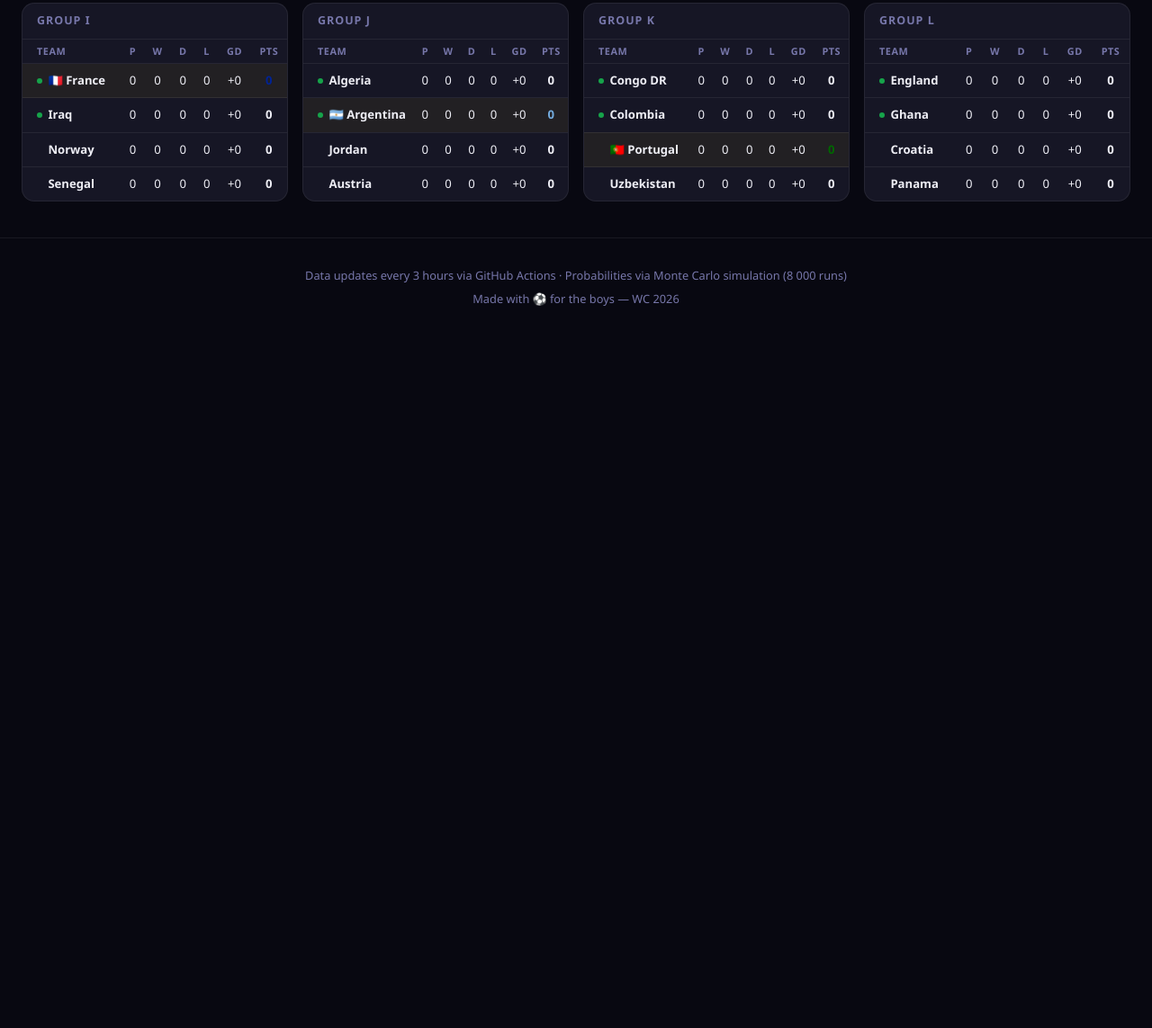
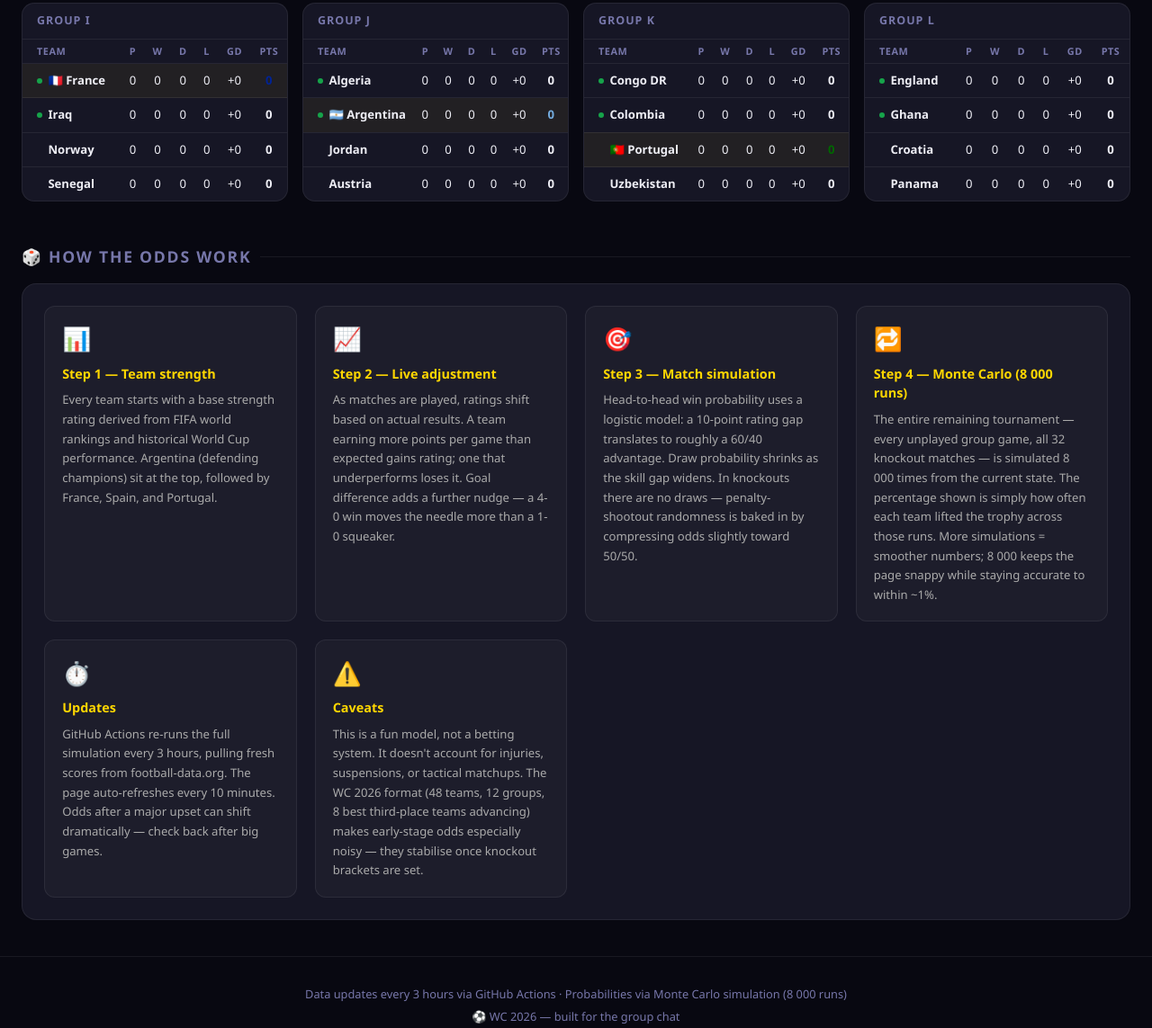
Before and after one commit to dhruv-dj/wc2026-tracker, a plain HTML site: page index.html in a window 1280 px wide. Shown: the part 2188-3331 px from the top of the page at 90% size. Before the commit the page ends 2562 px from the top, so only its background shows below. Drawn offline with Linux system fonts and the light colour scheme.

Commit message:
feat: full names, odds methodology section, updated footer

```diff
--- a/index.html
+++ b/index.html
@@ -390,6 +390,37 @@
       50% { opacity: 0.3; }
     }
 
+    /* ── Methodology ─────────────────────────────────────────────────── */
+    .methodology-card {
+      background: var(--card);
+      border: 1px solid var(--border);
+      border-radius: 16px;
+      padding: 1.5rem;
+    }
+    .meth-grid {
+      display: grid;
+      grid-template-columns: repeat(auto-fill, minmax(260px, 1fr));
+      gap: 1.25rem;
+    }
+    .meth-block {
+      background: rgba(255,255,255,0.03);
+      border: 1px solid var(--border);
+      border-radius: 12px;
+      padding: 1.1rem 1.2rem;
+    }
+    .meth-icon { font-size: 1.6rem; margin-bottom: 0.5rem; }
+    .meth-block h3 {
+      font-size: 0.9rem;
+      font-weight: 700;
+      margin-bottom: 0.5rem;
+      color: var(--gold);
+    }
+    .meth-block p {
+      font-size: 0.82rem;
+      color: #aaa;
+      line-height: 1.65;
+    }
+
     @media (max-width: 480px) {
       .lb-item { flex-wrap: wrap; }
       .lb-probs { text-align: left; width: 100%; padding-left: 4.2rem; }
@@ -438,21 +469,67 @@
   <div class="groups-grid" id="groups-grid"></div>
 </section>
 
+<!-- ── How odds are calculated ───────────────────────────────────────────── -->
+<section class="section" id="methodology-section">
+  <h2 class="section-title">🎲 How the odds work</h2>
+  <div class="methodology-card">
+    <div class="meth-grid">
+
+      <div class="meth-block">
+        <div class="meth-icon">📊</div>
+        <h3>Step 1 — Team strength</h3>
+        <p>Every team starts with a base strength rating derived from FIFA world rankings and historical World Cup performance. Argentina (defending champions) sit at the top, followed by France, Spain, and Portugal.</p>
+      </div>
+
+      <div class="meth-block">
+        <div class="meth-icon">📈</div>
+        <h3>Step 2 — Live adjustment</h3>
+        <p>As matches are played, ratings shift based on actual results. A team earning more points per game than expected gains rating; one that underperforms loses it. Goal difference adds a further nudge — a 4-0 win moves the needle more than a 1-0 squeaker.</p>
+      </div>
+
+      <div class="meth-block">
+        <div class="meth-icon">🎯</div>
+        <h3>Step 3 — Match simulation</h3>
+        <p>Head-to-head win probability uses a logistic model: a 10-point rating gap translates to roughly a 60/40 advantage. Draw probability shrinks as the skill gap widens. In knockouts there are no draws — penalty-shootout randomness is baked in by compressing odds slightly toward 50/50.</p>
+      </div>
+
+      <div class="meth-block">
+        <div class="meth-icon">🔁</div>
+        <h3>Step 4 — Monte Carlo (8 000 runs)</h3>
+        <p>The entire remaining tournament — every unplayed group game, all 32 knockout matches — is simulated 8 000 times from the current state. The percentage shown is simply how often each team lifted the trophy across those runs. More simulations = smoother numbers; 8 000 keeps the page snappy while staying accurate to within ~1%.</p>
+      </div>
+
+      <div class="meth-block">
+        <div class="meth-icon">⏱️</div>
+        <h3>Updates</h3>
+        <p>GitHub Actions re-runs the full simulation every 3 hours, pulling fresh scores from football-data.org. The page auto-refreshes every 10 minutes. Odds after a major upset can shift dramatically — check back after big games.</p>
+      </div>
+
+      <div class="meth-block">
+        <div class="meth-icon">⚠️</div>
+        <h3>Caveats</h3>
+        <p>This is a fun model, not a betting system. It doesn't account for injuries, suspensions, or tactical matchups. The WC 2026 format (48 teams, 12 groups, 8 best third-place teams advancing) makes early-stage odds especially noisy — they stabilise once knockout brackets are set.</p>
+      </div>
+
+    </div>
+  </div>
+</section>
+
 <footer class="footer">
   <p>Data updates every 3 hours via GitHub Actions &middot; Probabilities via Monte Carlo simulation (8 000 runs)</p>
-  <p style="margin-top:0.4rem">Made with ⚽ for the boys — WC 2026</p>
+  <p style="margin-top:0.4rem">⚽ WC 2026 — built for the group chat</p>
 </footer>
 
 <script>
 // ── Config ────────────────────────────────────────────────────────────────
 const FRIENDS = {
-  DJ:  { team: "France",    color: "#002395" },
-  AT:  { team: "Portugal",  color: "#006600" },
-  VD:  { team: "Portugal",  color: "#006600" },
-  MS:  { team: "Spain",     color: "#c60b1e" },
-  SS:  { team: "Argentina", color: "#74ACDF" },
-  RK:  { team: "Argentina", color: "#74ACDF" },
-  SR:  { team: "Argentina", color: "#74ACDF" },
+  Dhruv:    { team: "France",    color: "#002395" },
+  Aaditya:  { team: "Portugal",  color: "#006600" },
+  Varun:    { team: "Portugal",  color: "#006600" },
+  Mishika:  { team: "Spain",     color: "#c60b1e" },
+  Saumya:   { team: "Argentina", color: "#74ACDF" },
+  Rohith:   { team: "Argentina", color: "#74ACDF" },
+  Sharanya: { team: "Argentina", color: "#74ACDF" },
 };
 
 // Map team → friends backing it
```
Also changed, not shown: 1 other file.
